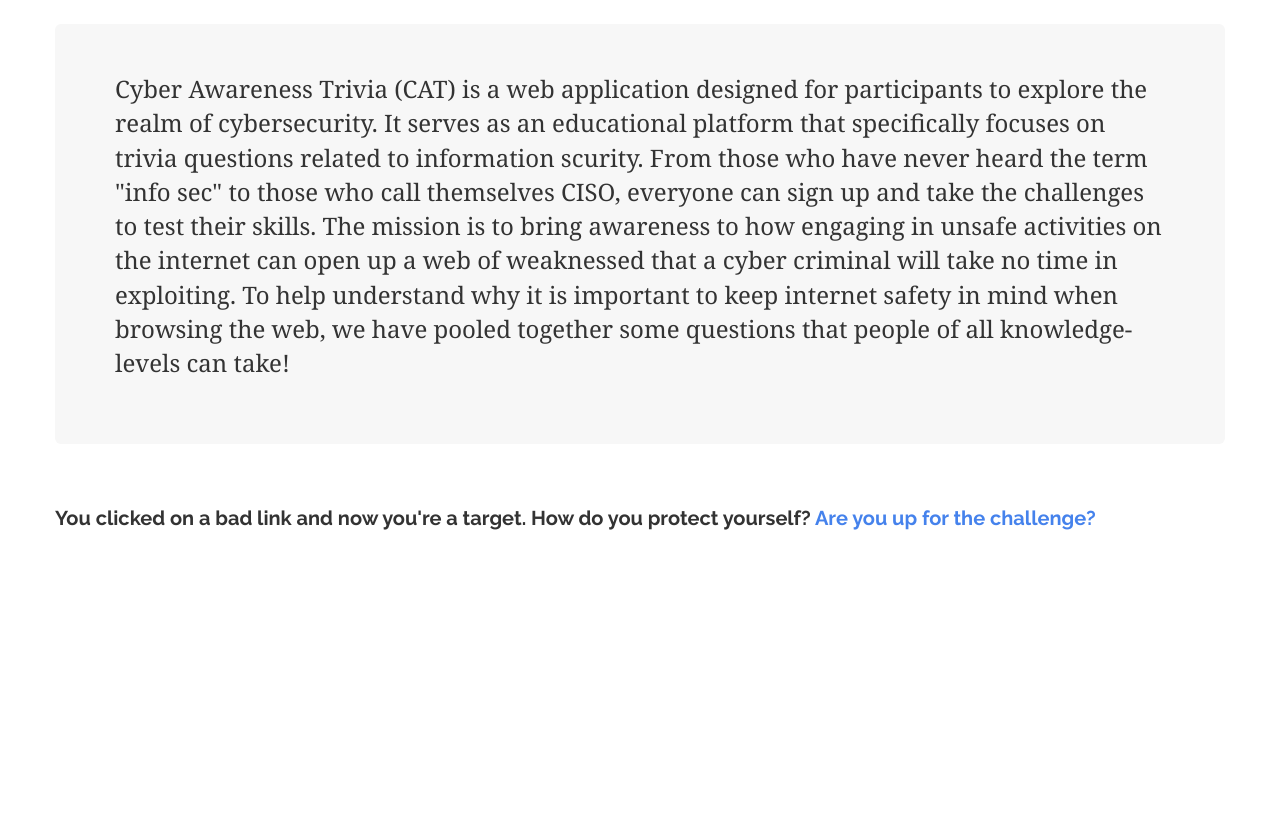
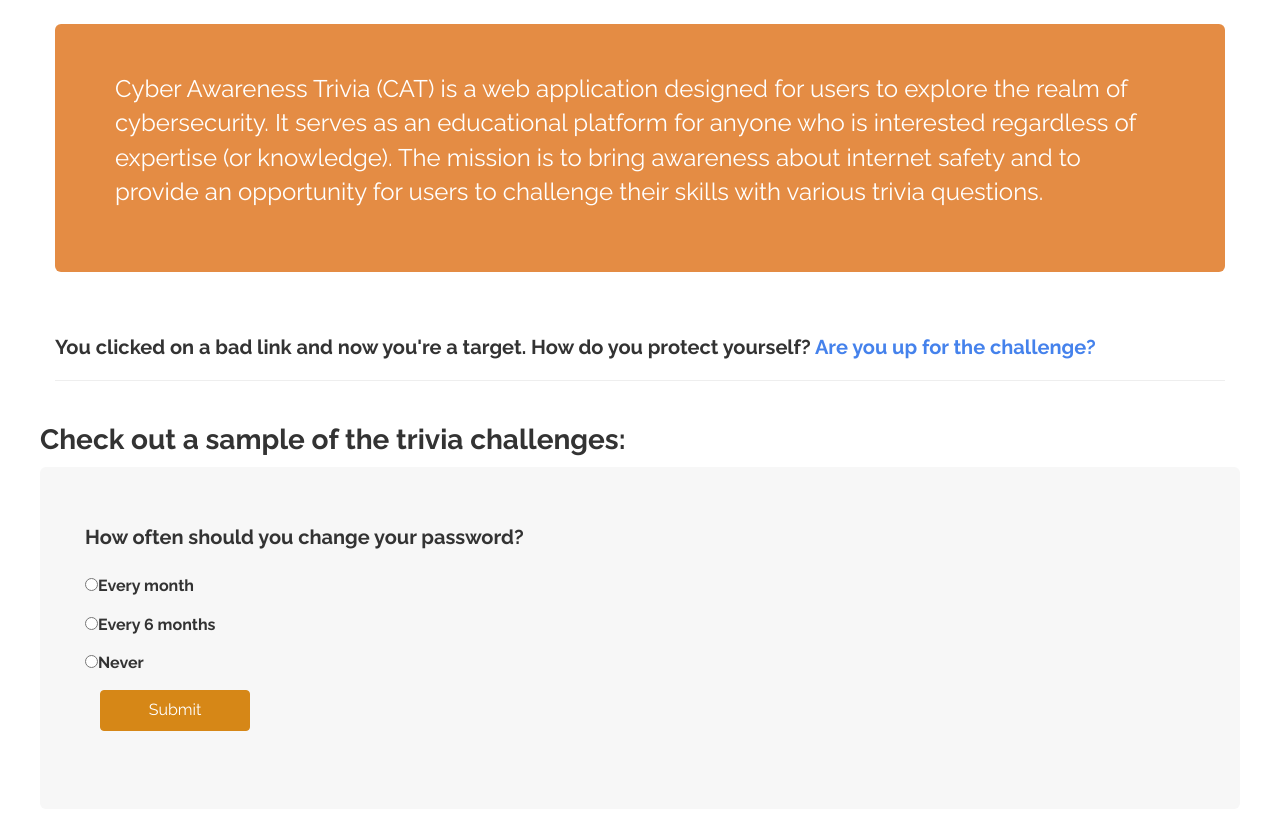
Before and after one commit to KrisCSu/CyberAwarenessTrivia, a Flask app: page /about in a window 1280 px wide. Shown: the part 66-905 px from the top of the page. Before the commit the page ends 596 px from the top, so only its background shows below. Run offline with Flask 2, Linux system fonts and the light colour scheme; some libraries are stand-ins or nearby versions.

Commit message:
Update about.html

```diff
--- a/cat/templates/about.html
+++ b/cat/templates/about.html
@@ -1,12 +1,26 @@
 {% extends "layout.html" %}
 {% block content %}
-    <body>
-    	<div class="jumbotron">
-	        <p>Cyber Awareness Trivia (CAT) is a web application designed for participants to explore the realm of cybersecurity. It serves as an educational platform that specifically focuses on trivia questions related to information scurity. From those who have never heard the term "info sec" to those who call themselves CISO, everyone can sign up and take the challenges to test their skills.
-
-	        The mission is to bring awareness to how engaging in unsafe activities on the internet can open up a web of weaknessed that a cyber criminal will take no time in exploiting. To help understand why it is important to keep internet safety in mind when browsing the web, we have pooled together some questions that people of all knowledge-levels can take! </p>
+    <body style= "font-family: 'Raleway', serif;">
+    	<div style= "background-color: rgb(226, 128, 48); background-size: contain; color: white; opacity: 0.9;" class="jumbotron">
+	        <p>Cyber Awareness Trivia (CAT) is a web application designed for users to explore the realm of cybersecurity. It serves as an educational platform for anyone who is interested regardless of expertise (or knowledge). The mission is to bring awareness about internet safety and to provide an opportunity for users to challenge their skills with various trivia questions.</p>
     </div><br>
 
         <h4>You clicked on a bad link and now you're a target. How do you protect yourself? <a href= "{{ url_for('users.register') }}">Are you up for the challenge?</a> </h4>
+<hr>
+    <div>
+        <div class="row"><h3> Check out a sample of the trivia challenges:</h3></div>
+        <div class="row">
+            <div class="jumbotron">
+                <div class="row"><h4>How often should you change your password?</h4></div>
+                <div class="row"><p>
+                    <div style="padding-bottom: 10px;"><input type='radio' value='Every month' name='sample'/><label> Every month </label></div>
+                    <div style="padding-bottom: 10px;"><input type='radio' value='Every 6 months' name='sample' id='correct'/><label> Every 6 months </label></div>
+                    <div style="padding-bottom: 10px;"><input type='radio' value='Never' name='sample'/><label> Never </label></div>
+                </div>
+                <input type="submit" class="btn btn-primary btn-block" style="width: 150px;" onclick = "submit()" value="Submit" />
+            </div>
+        </div>
+
+    </div>
     </body>
 {% endblock content %}
```
